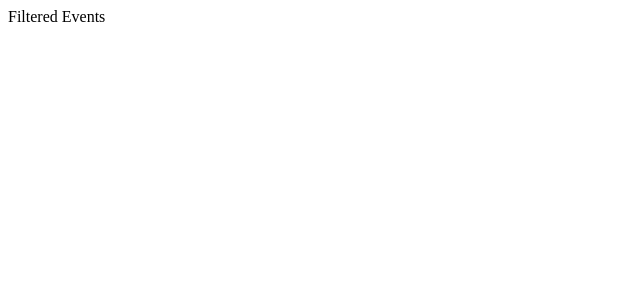
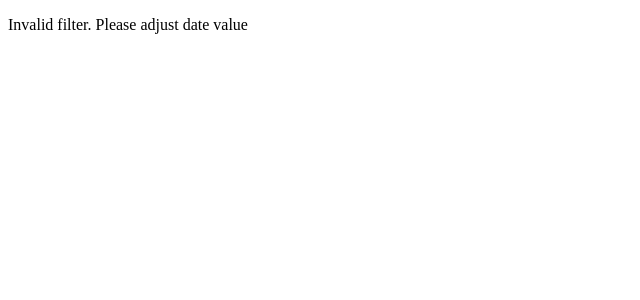
Before and after one commit to mokiong/NextEvents, a Next.js app: page /events in a window 1280 px wide. Shown: the top 300 px of the page, without its empty margins (0-640 px from the left). Built offline with nearby package versions, Linux system fonts and the light colour scheme.

Commit message:
Create error handling for events

```diff
--- a/pages/events/[...slug].js
+++ b/pages/events/[...slug].js
@@ -1,4 +1,41 @@
+import { useRouter } from 'next/router';
+import { getFilteredEvents } from '../../dummy-data';
+
 const FilteredEventsPage = () => {
+    const router = useRouter();
+
+    const filterData = router.query.slug;
+
+    if (!filterData) {
+        return <p className="center">Loading...</p>;
+    }
+
+    const filteredYear = filterData[0];
+    const filteredMonth = filterData[1];
+
+    const numYear = +filteredYear;
+    const numMonth = +filteredMonth;
+
+    if (
+        isNaN(numYear) ||
+        isNaN(numMonth) ||
+        numYear > 2030 ||
+        numYear < 2021 ||
+        numMonth < 1 ||
+        numMonth > 12
+    ) {
+        return <p>Invalid filter. Please adjust date value</p>;
+    }
+
+    const filteredEvents = getFilteredEvents({
+        year: numYear,
+        month: numMonth,
+    });
+
+    if (!filteredEvents || filteredEvents.length === 0) {
+        return <p>No events found for the chosen filter!</p>;
+    }
+
     return <>Filtered Events</>;
 };
 
```
